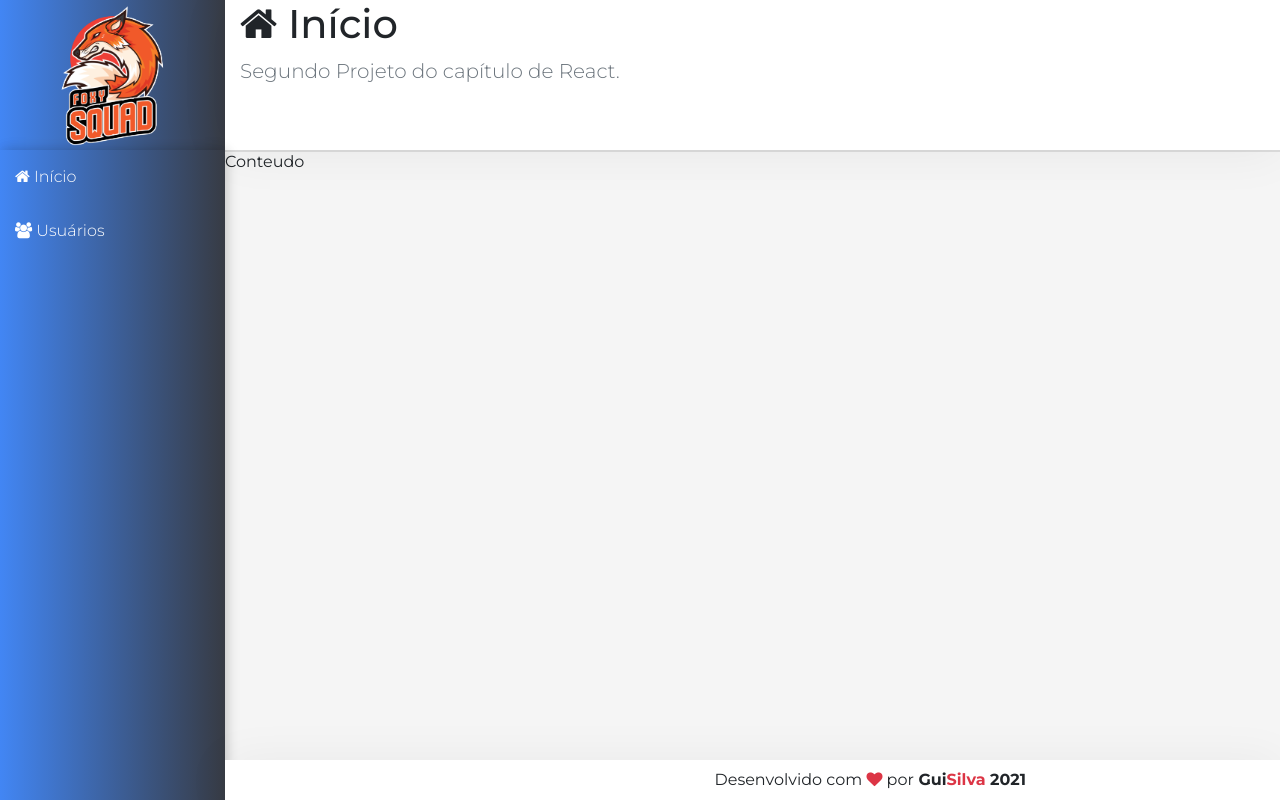
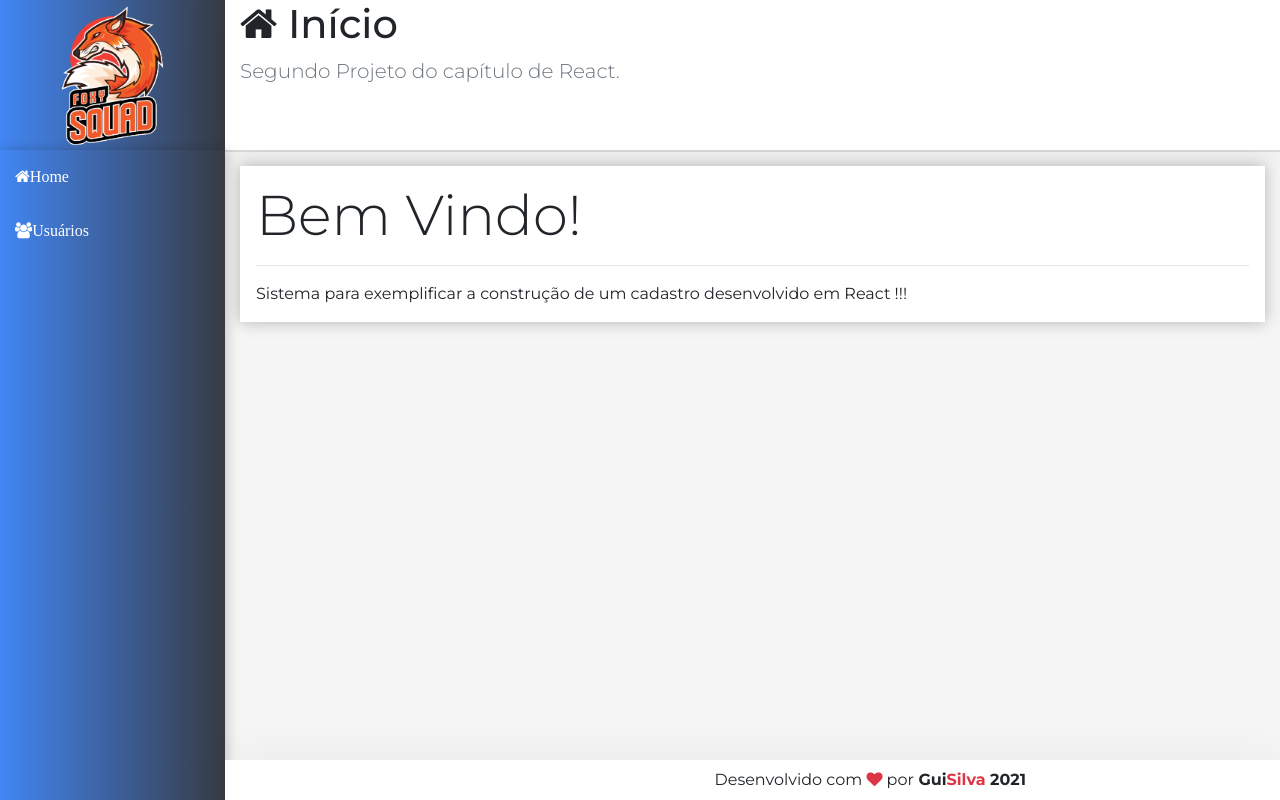
Before and after one commit to GuiSilva01/crud-react, a React (Create React App) app: page /users in a window 1280 px wide. Built offline with nearby package versions, Linux system fonts and the light colour scheme.

Commit message:
Finalinzado o template

```diff
--- /dev/null
+++ b/src/components/home/Home.jsx
@@ -0,0 +1,10 @@
+import React from 'react'
+import Main from '../template/Main'
+
+export default props =>
+    <Main icon="home" title="Início"
+        subtitle="Segundo Projeto do capítulo de React.">
+        <div className="display-4">Bem Vindo!</div>
+        <hr/>
+        <p className="mb-0">Sistema para exemplificar a construção de um cadastro desenvolvido em React !!!</p>
+    </Main>
--- a/src/components/template/Main.css
+++ b/src/components/template/Main.css
@@ -0,0 +1,4 @@
+main > div {
+    background-color: #fff;
+    box-shadow: 0px 0px 15px #0004;
+}
--- a/src/components/template/Main.jsx
+++ b/src/components/template/Main.jsx
@@ -6,7 +6,9 @@
 export default props =>
     <React.Fragment>
         <Header {...props}/>
-        <main className="content">
-            Conteudo
+        <main className="content container-fluid">
+            <div className="p-3 mt-3">
+                {props.children}
+            </div>
         </main>
     </React.Fragment>
--- a/src/components/template/Nav.jsx
+++ b/src/components/template/Nav.jsx
@@ -1,14 +1,11 @@
 import './Nav.css'
 import React from 'react'
+import Links from './NavItens'
 
 export default props =>
     <aside className="menu-area">
         <na className="menu">
-            <a href="#/">
-                <i className="fa fa-home"></i> Início
-            </a>
-            <a href="#/users">
-                <i className="fa fa-users"></i> Usuários
-            </a>
+            <Links title="Home" icon="home" nav="#/"></Links>
+            <Links title="Usuários" icon="users" nav="#/users"></Links>
         </na>
     </aside>
--- /dev/null
+++ b/src/components/template/NavItens.jsx
@@ -0,0 +1,7 @@
+import './NavItens.css'
+import React from 'react'
+
+export default props =>
+    <a href={props.nav}>
+        <i className={`fa fa-${props.icon}`}>{props.title}</i>
+    </a>
--- a/src/main/App.jsx
+++ b/src/main/App.jsx
@@ -5,13 +5,13 @@
 
 import Logo from '../components/template/Logo'
 import Nav from '../components/template/Nav'
-import Main from '../components/template/Main'
+import Home from '../components/home/Home'
 import Footer from '../components/template/Footer'
 
 export default props =>
     <div className="app">
         <Logo />
-        <Main icon="home" title="Início" subtitle="Segundo Projeto do capítulo de React."/>
+        <Home />
         <Nav />
         <Footer />
     </div>
```
Also changed, not shown: src/components/template/NavItens.css (added), 1 other file (tests, documents, lock files or other folders).
